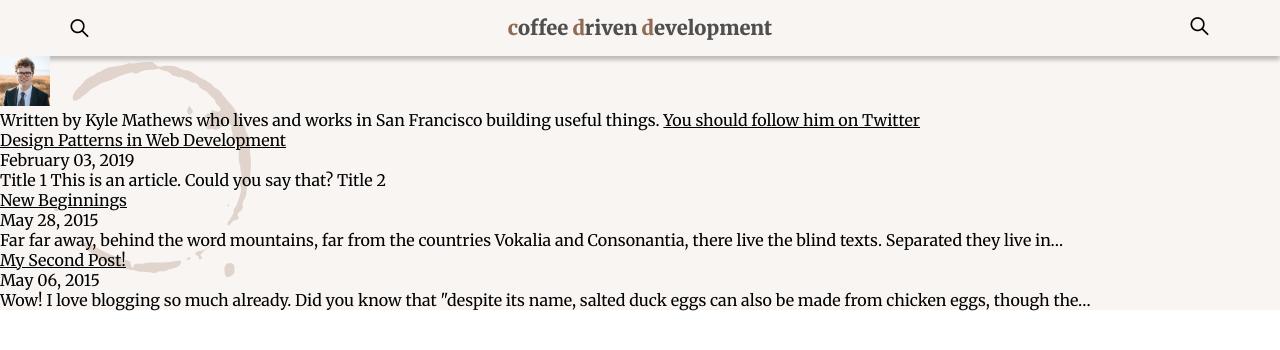
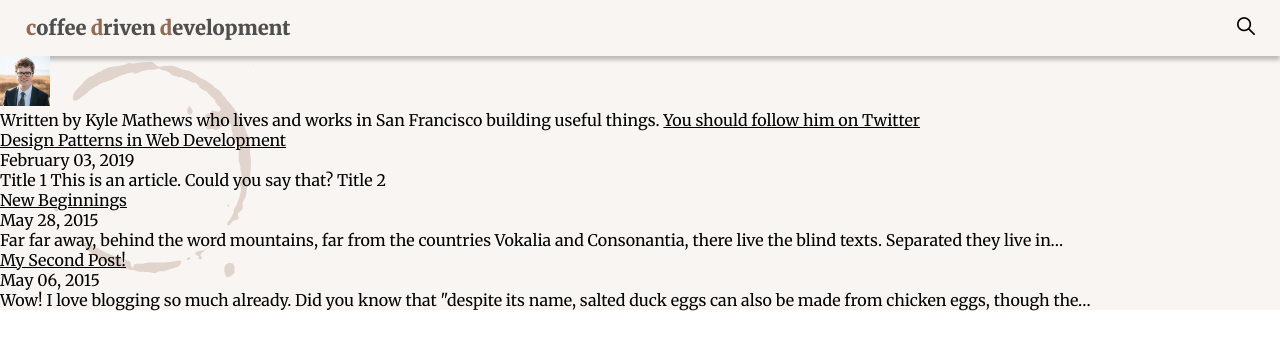
Before and after one commit to shikaan/shikaan.github.io, a Gatsby site: page / in a window 1280 px wide. Built offline with nearby package versions, Linux system fonts and the light colour scheme; Gatsby itself is replaced by a stand-in of ours.

Commit message:
style: switch to two columns header in main theme

```diff
--- a/src/templates/Main/Header.js
+++ b/src/templates/Main/Header.js
@@ -5,6 +5,7 @@ import { Size } from '~theme'
 import Link from '~components/Link'
 
 export const headerHeight = new Size(7)
+const padding = new Size(3)
 
 export const Header = styled.header`
   width: 100%;
@@ -19,9 +20,6 @@ export const Row = styled.div`
 `
 
 export const Column = styled.div`
-  flex: 1;
-  text-align: center;
-
   & > * {
     line-height: ${headerHeight};
     vertical-align: "middle";
@@ -29,15 +27,21 @@ export const Column = styled.div`
   }
 `
 
-export const MiddleColumn = styled(Column)`
-  flex: 6;
-  text-align: center;
+export const TitleColumn = styled(Column)`
+  flex: 11;
+  padding: 0 0 0 ${padding};
 
   ${Link} {
     font-size: ${new Size(2.5)}
     font-weight: 900;
     color: ${({ theme }) => theme.color.darkGrey};
   }
+`
+
+export const IconColumn = styled(Column)`
+  flex: 1;
+  text-align: right;
+  padding: 0 ${padding} 0 0;
 `
 
 export const TitleChunk = styled.span`
--- a/src/templates/Main/index.js
+++ b/src/templates/Main/index.js
@@ -6,7 +6,7 @@ import theme, {GlobalStyle, Size} from "~theme";
 import Icon from "~components/Icon";
 import Link from "~components/Link";
 
-import {Column, Header, MiddleColumn, Row, TitleChunk} from "./Header";
+import {IconColumn, Header, TitleColumn, Row, TitleChunk} from "./Header";
 import {Main as MainSection} from './Main'
 
 class Main extends React.Component {
@@ -20,21 +20,18 @@ class Main extends React.Component {
           <GlobalStyle/>
           <Header>
             <Row>
-              <Column>
-                <Icon>search</Icon>
-              </Column>
-              <MiddleColumn>
+              <TitleColumn>
                 <Link to={`/`}>
                   <TitleChunk>coffee</TitleChunk>
                   <TitleChunk>driven</TitleChunk>
                   <TitleChunk>development</TitleChunk>
                 </Link>
-              </MiddleColumn>
-              <Column>
+              </TitleColumn>
+              <IconColumn>
                 <Link to={`/search`}>
                   <Icon>search</Icon>
                 </Link>
-              </Column>
+              </IconColumn>
             </Row>
           </Header>
           <MainSection>
```
